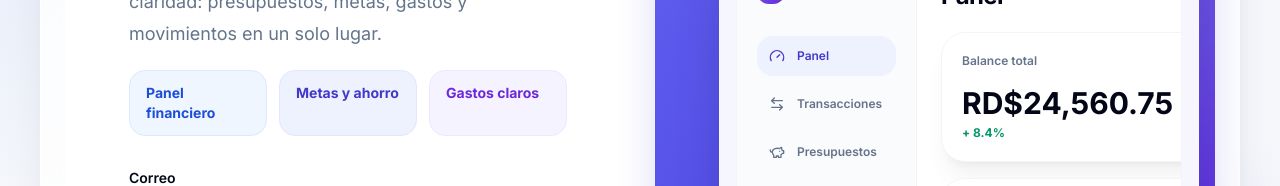
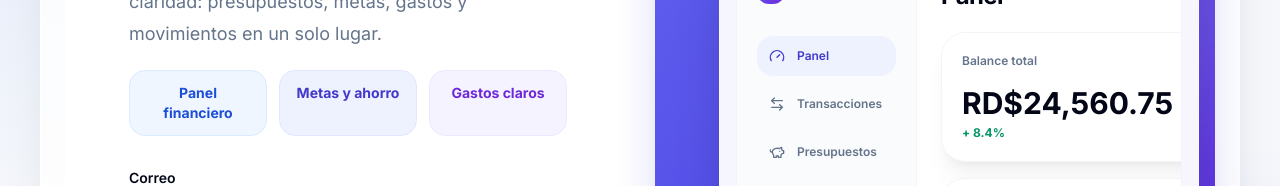
Before and after one commit to Rasmeh27/aplicacion-web-finanzas-personales-api, a Next.js app in the folder apps/frontend/: page /auth/login in a window 1280 px wide. Shown: the part 339-525 px from the top of the page. Built offline with nearby package versions, Linux system fonts and the light colour scheme.

Commit message:
style: centrar destacados del login

```diff
--- a/apps/frontend/src/app/auth/login/page.tsx
+++ b/apps/frontend/src/app/auth/login/page.tsx
@@ -112,14 +112,14 @@ export default function LoginPage() {
             Entra a tu panel para controlar tu dinero con más claridad:
             presupuestos, metas, gastos y movimientos en un solo lugar.
           </p>
-          <div className="mt-5 grid gap-3 text-sm font-bold text-slate-600 sm:grid-cols-3">
-            <span className="rounded-2xl border border-blue-100 bg-blue-50 px-4 py-3 text-blue-700">
+          <div className="mt-5 grid gap-3 text-center text-sm font-bold text-slate-600 sm:grid-cols-3">
+            <span className="rounded-2xl border border-blue-100 bg-blue-50 px-4 py-3 text-center text-blue-700">
               Panel financiero
             </span>
-            <span className="rounded-2xl border border-indigo-100 bg-indigo-50 px-4 py-3 text-indigo-700">
+            <span className="rounded-2xl border border-indigo-100 bg-indigo-50 px-4 py-3 text-center text-indigo-700">
               Metas y ahorro
             </span>
-            <span className="rounded-2xl border border-violet-100 bg-violet-50 px-4 py-3 text-violet-700">
+            <span className="rounded-2xl border border-violet-100 bg-violet-50 px-4 py-3 text-center text-violet-700">
               Gastos claros
             </span>
           </div>
```
